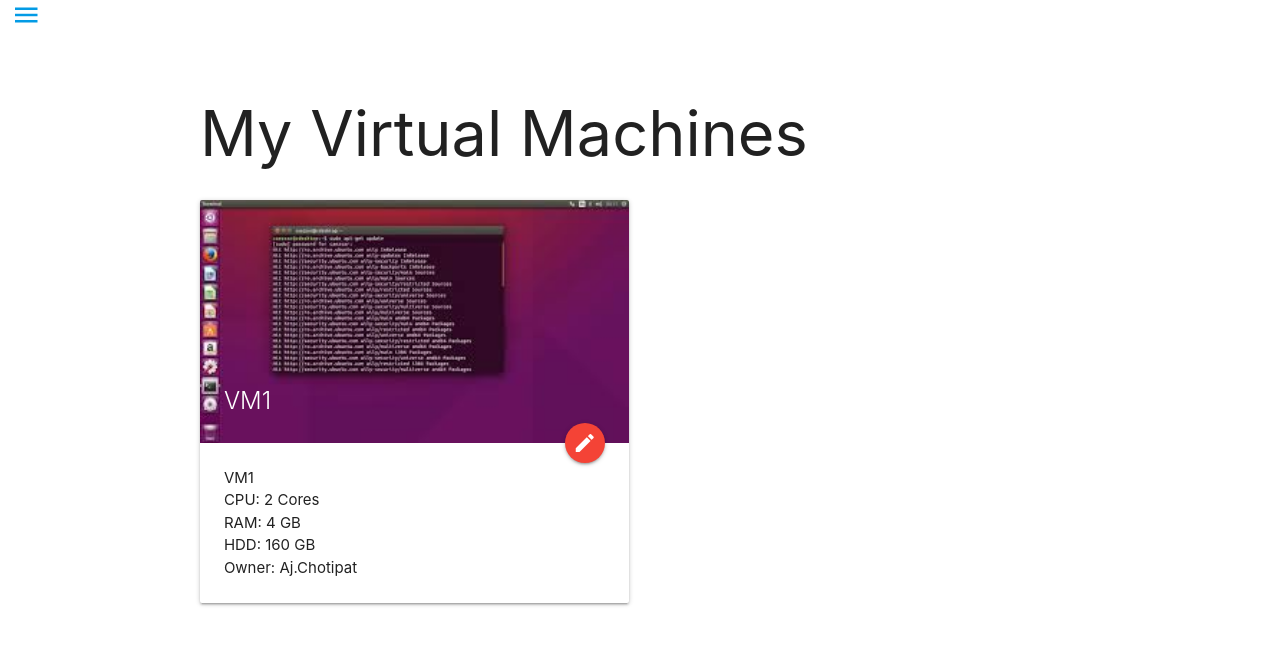
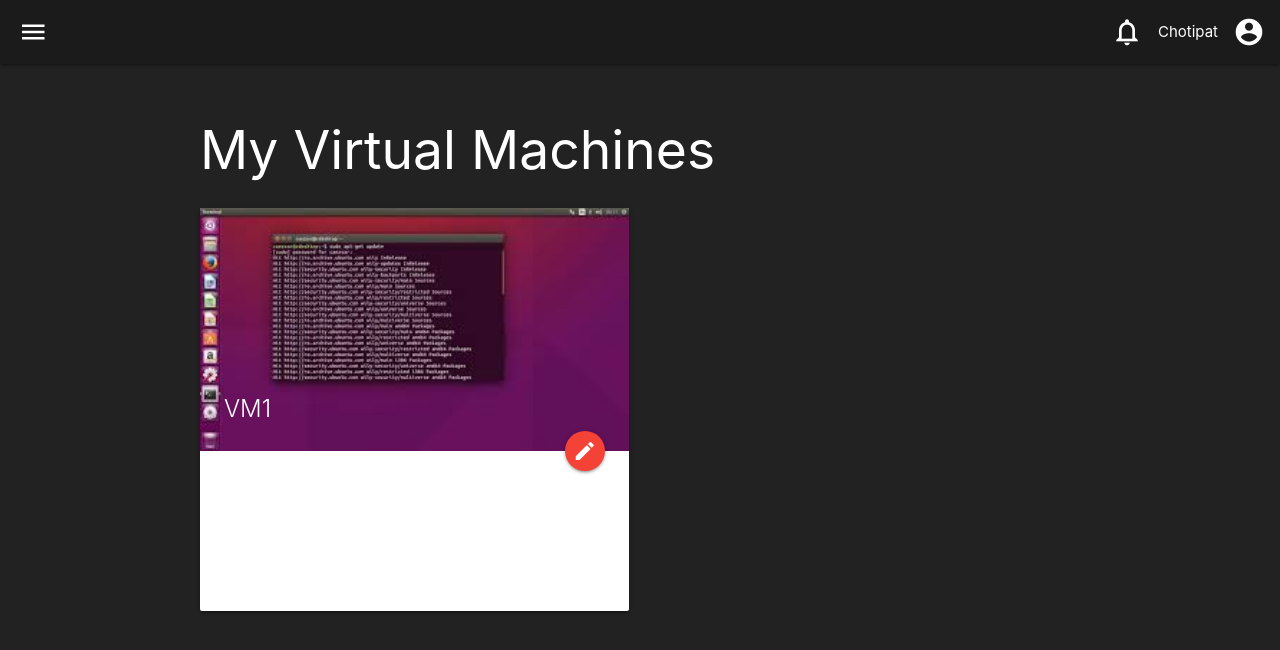
Before and after one commit to bankierubybank/PCMS-UI-Mockup, a plain HTML site: page myVMs.html in a window 1280 px wide. Drawn offline with nearby package versions, Linux system fonts and the light colour scheme.

Commit message:
edit mockup

```diff
--- /dev/null
+++ b/css/index.css
@@ -0,0 +1,25 @@
+body{
+  background: #539892;
+  height: 100%;
+  color: white;
+ }
+nav{
+  background-color: #222222;
+}
+span{
+	font-size: 1.25em;
+	padding-right: 1.5em;
+}
+input{
+  color: white;
+}
+.card{
+  margin-top: 20%;
+  background: #222222;
+}
+.btn{
+  background-color: #539892;
+}
+.container{
+  width: 35%;
+}
--- /dev/null
+++ b/css/myVMs.css
@@ -0,0 +1,52 @@
+body{
+	margin: 0;
+	background: #222222;
+	color: white;
+}
+nav{
+background-color: #1b1b1b;
+}
+p{
+	padding: 0px;
+}
+a{
+	color: white;
+}
+#sidenav{
+	position: absolute;
+    top: 10px;
+    width: 44px;
+    height: 44px;
+    z-index: 700;
+    background-color: #1b1b1b;
+    font-size: 28px;
+}
+.fa{
+	margin-top: 15%;
+    text-align: center;
+    display: block;
+    text-rendering: auto;
+    -webkit-font-smoothing: antialiased;
+}
+.datepicker-table-wrapper{
+	color: black;
+}
+.sidenav{
+    width: 20%;
+}
+#firstname{
+	padding-left: 1em;
+}
+#icon-size{
+	font-size: 32px;
+}
+.modal{
+	background-color: #e0e0e0eb;
+	width: 65%;
+	height: 70%;
+	max-height: 100%;
+}
+.modal-content{
+	padding: 1em;
+	color: black;
+}
--- /dev/null
+++ b/css/requestVM.css
@@ -0,0 +1,48 @@
+body{
+	margin: 0;
+	background: #222222;
+	color: white;
+}
+nav{
+background-color: #1b1b1b;
+}
+a{
+	color: white;
+}
+input{
+	color: white;
+}
+.btn{
+	background-color: #539892;
+}
+#sidenav{
+	position: absolute;
+    top: 10px;
+    width: 44px;
+    height: 44px;
+    z-index: 700;
+    background-color: #1b1b1b;
+    font-size: 28px;
+}
+.fa{
+	margin-top: 15%;
+    text-align: center;
+    display: block;
+    text-rendering: auto;
+    -webkit-font-smoothing: antialiased;
+}
+.datepicker-table-wrapper{
+	color: black;
+}
+.datepicker{
+	width: 50%;
+}
+.sidenav{
+    width: 20%;
+}
+#firstname{
+	padding-left: 1em;
+}
+#icon-size{
+	font-size: 32px;
+}
--- a/myVMs.html
+++ b/myVMs.html
@@ -1,3 +1,4 @@
+
 <!DOCTYPE html>
 <html>
 <head>
@@ -5,6 +6,7 @@
 	<link href="https://fonts.googleapis.com/icon?family=Material+Icons" rel="stylesheet">
 	<!--Import materialize.css-->
 	<link type="text/css" rel="stylesheet" href="https://cdnjs.cloudflare.com/ajax/libs/materialize/1.0.0/css/materialize.min.css">
+	<link rel="stylesheet" type="text/css" href="css/myVMs.css">
 	<!-- Compiled and minified JavaScript -->
 	<script src="https://cdnjs.cloudflare.com/ajax/libs/materialize/1.0.0/js/materialize.min.js"></script>
 	<script type="text/javascript" src="eventHandler.js"></script>
@@ -17,6 +19,18 @@
 	<title>PCMS</title>
 </head>
 <body>
+	<header>
+	<nav>
+	  <div class="nav-wrapper">
+	    <ul class="right hide-on-med-and-down">
+	      <li><i id="icon-size" class="large material-icons">notifications_none</i></li>
+	      <li><span id="firstname">Chotipat</span></li>
+	      <!-- Dropdown Trigger -->
+	      <li><a class="dropdown-trigger" href="#!" data-target="dropdown1"><i id="icon-size" class="large material-icons">account_circle</i></a></li>
+	    </ul>
+	  </div>
+	</nav>
+	</header>
 	<!-- Page Layout here -->
 	<div class="row">
 		<div class="col s12 m4 l3">
@@ -25,12 +39,12 @@
 				<li><div class="user-view">
 					<div class="background">
 					</div>
-					<a href="#name"><span class="black-text name">Aj.Chotipat</span></a>
+					<a href="#name"><span class="black-text name">Chotipat</span></a>
 				</div></li>
 				<li><a class="waves-effect" href="myVMs.html">My VMs</a></li>
 				<li><a class="waves-effect" href="requestVM.html">Request</a></li>
 			</ul>
-			<a href="#" data-target="slide-out" class="sidenav-trigger"><i class="small material-icons">menu</i></a>
+			<a id="sidenav" class="sidenav-trigger" href="#sidr" data-target="slide-out" data-position="right" data-tooltip="Open side navbar"><i class="fa small material-icons">menu</i></a>
 		</div>
 	</div>
 
@@ -38,7 +52,7 @@
 		<div class="col s12 m8 l12">
 			<!-- Teal page content  -->
 			<div class="container">
-				<h1>My Virtual Machines</h1>
+				<h2>My Virtual Machines</h2>
 				<div class="row">
 					<div class="col s12 m6">
 						<div class="card">
@@ -49,23 +63,7 @@
 								<div id="modal1" class="modal">
 									<div class="modal-content">
 										<h4>Request an Extend Duration</h4>
-										<p>Duration</p>
 										<input type="text" class="datepicker" placeholder="Duration">
-										<br>
-										<br>
-										<br>
-										<br>
-										<br>
-										<br>
-										<br>
-										<br>
-										<br>
-										<br>
-										<br>
-										<br>
-										<br>
-										<br>
-										<br>
 									</div>
 									<div class="modal-footer">
 										<a href="#!" class="modal-close waves-effect waves-green btn-flat">Submit</a>
```
Also changed, not shown: index.html (+16 -14 lines), requestVM.html (+15 -2 lines).
